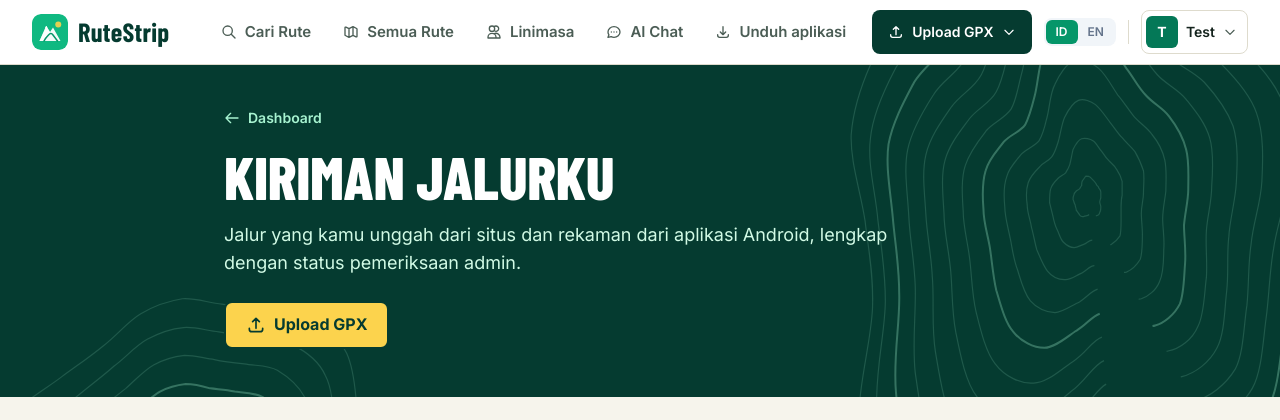
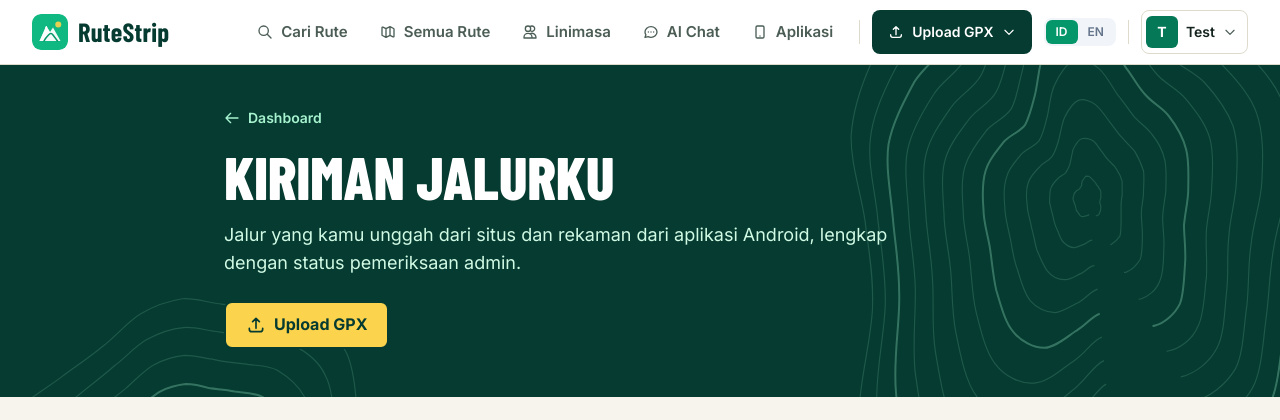
Before and after one commit to dasrams31/rutestrip-app, a Laravel app: page /akun/kiriman in a window 1280 px wide. Shown: the top 420 px of the page. Run offline with Laravel 12, Linux system fonts and the light colour scheme; a user stored in the database is signed in; data comes from the database, SQL or seed files in the repository; data that the repository does not hold is empty.

Commit message:
fix: tidier navbar; app link on one line with a phone icon, dividers around the upload action

```diff
--- a/resources/views/layouts/app.blade.php
+++ b/resources/views/layouts/app.blade.php
@@ -254,13 +254,15 @@
                     {{-- Android app site (features and the APK): a plain link, not the yellow main action. --}}
                     {{-- Between lg and xl the row has no room for the label: icon with a tooltip and an accessible name. --}}
                     <a href="{{ $appSiteUrl }}" rel="noopener" data-nav-app aria-label="{{ __('Unduh aplikasi Android') }}" title="{{ __('Unduh aplikasi Android') }}"
-                       class="px-3 xl:px-3.5 min-w-[44px] h-11 rounded-lg text-[15px] font-semibold transition-colors inline-flex items-center justify-center gap-2 text-rs-muted hover:text-rs-z9 hover:bg-rs-paper">
-                        <x-icon name="download" class="w-5 h-5 xl:w-4 xl:h-4" />
-                        <span class="hidden xl:inline">{{ __('Unduh aplikasi') }}</span>
+                       class="px-2.5 xl:px-3.5 min-w-[44px] h-11 rounded-lg text-[15px] font-semibold whitespace-nowrap transition-colors inline-flex items-center justify-center gap-2 text-rs-muted hover:text-rs-z9 hover:bg-rs-paper">
+                        <x-icon name="device-mobile" class="w-5 h-5 xl:w-4 xl:h-4" />
+                        <span class="hidden xl:inline">{{ __('Aplikasi') }}</span>
                     </a>
 
+                    <div class="w-px h-6 bg-rs-line mx-2" aria-hidden="true"></div>
+
                     <!-- Upload Dropdown -->
-                    <div class="relative ml-2" x-data="{ open: false }" @click.outside="open = false" @keydown.escape="open = false">
+                    <div class="relative" x-data="{ open: false }" @click.outside="open = false" @keydown.escape="open = false">
                         <button type="button" @click="open = !open" :aria-expanded="open" aria-haspopup="true"
                                 class="h-11 px-4 bg-rs-z9 text-white rounded-lg text-sm font-semibold whitespace-nowrap hover:bg-rs-z8 transition-colors inline-flex items-center gap-2
                                        {{ $uploadActive ? 'ring-2 ring-rs-z7 ring-offset-2' : '' }}">
@@ -289,7 +291,7 @@
 
                     <x-lang-switch class="ml-2" />
 
-                    <div class="w-px h-6 bg-rs-line mx-2"></div>
+                    <div class="w-px h-6 bg-rs-line mx-2" aria-hidden="true"></div>
 
                     @auth
                     <!-- User menu -->
```
Also changed, not shown: lang/en.json.
